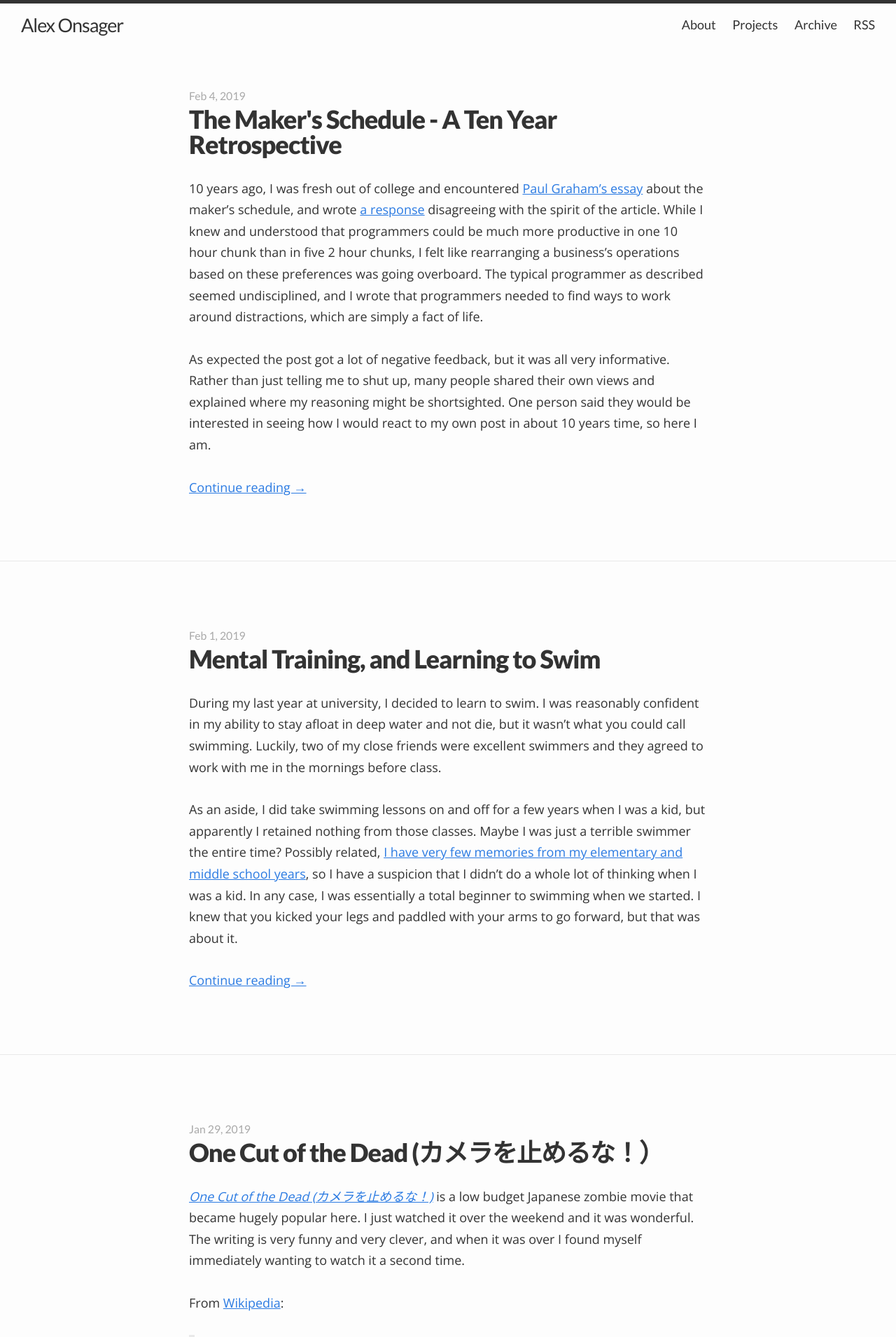
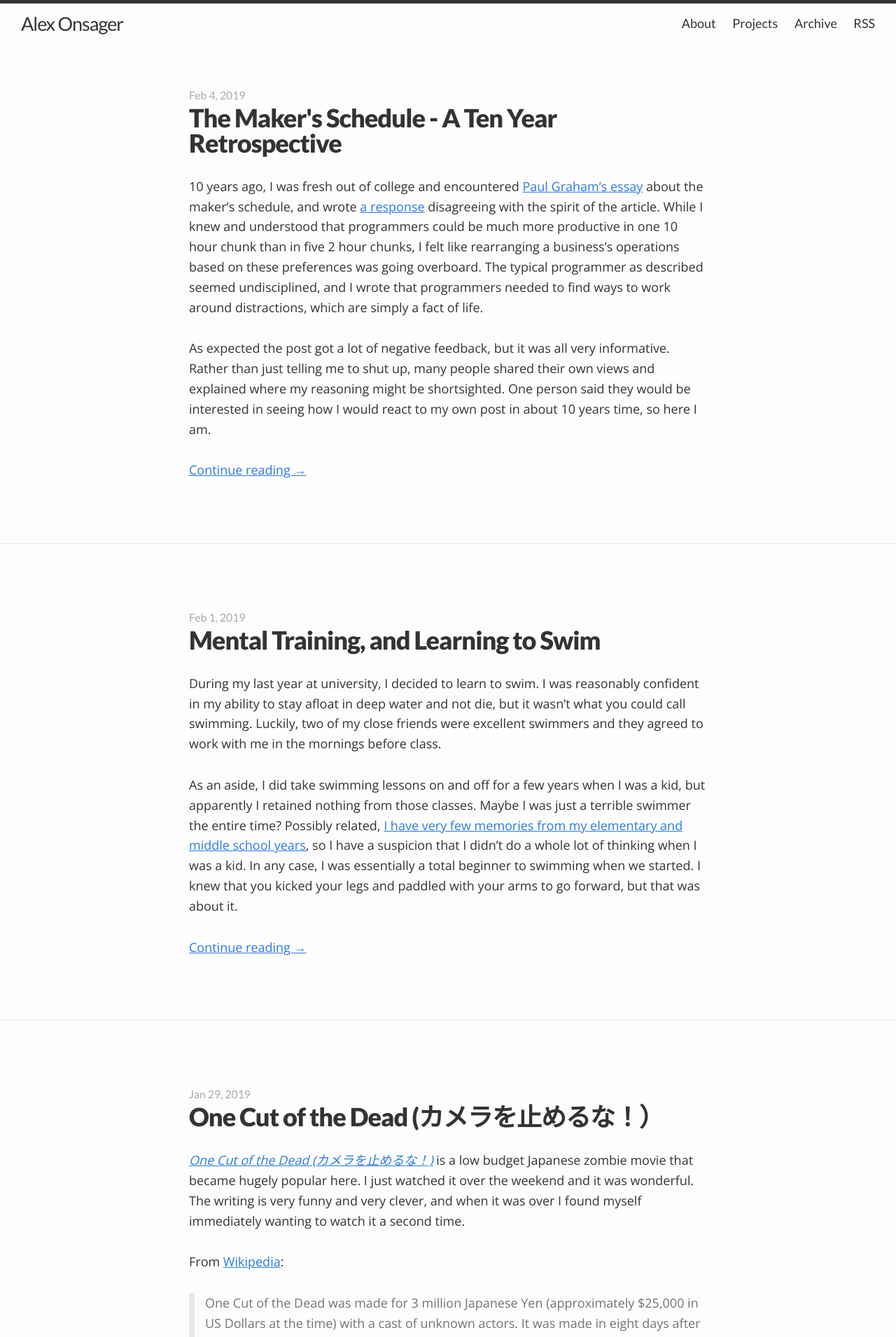
Before and after one commit to aonsager/aonsager.github.io, a Jekyll site: the page built from index.html, in a window 1280 px wide. Shown: the top 1910 px of the page at 70% size. Built offline with Jekyll 4.4.1, drawn with Linux system fonts in a browser that asks for light colours; the list of posts is cut into pages by our own code; comment, search, counter and statistics services are not loaded.

Commit message:
line height

```diff
--- a/_sass/minima.scss
+++ b/_sass/minima.scss
@@ -8,7 +8,7 @@
 $base-font-weight: 400 !default;
 $bold-font-weight: 900 !default;
 $small-font-size:  $base-font-size * 0.875 !default;
-$base-line-height: 1.7 !default;
+$base-line-height: 1.6 !default;
 
 $spacing-unit:     30px !default;
 
```
